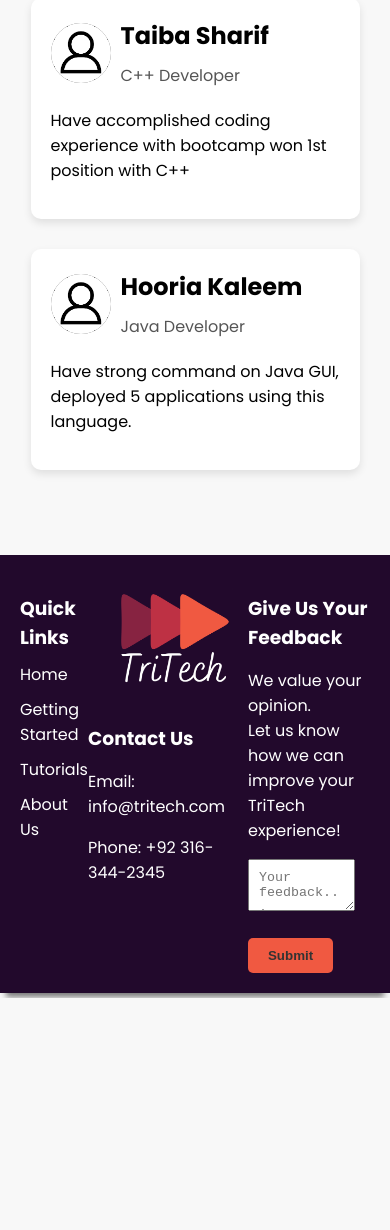
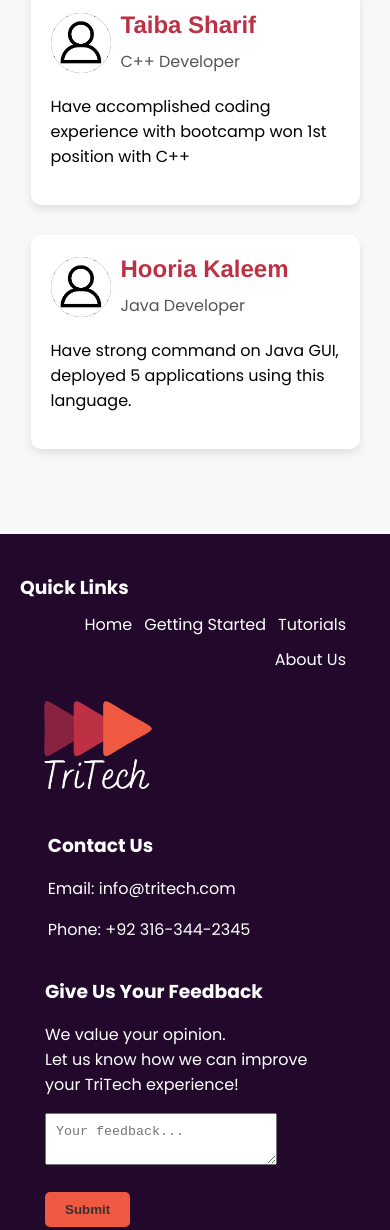
Before and after one commit to aliyabatoolalvi/TriTech, a plain HTML site: page index.html in a window 390 px wide. Shown: the part 2092-3322 px from the top of the page. Before the commit the page ends 3090 px from the top, so only its background shows below. Drawn offline with Linux system fonts and the light colour scheme.

Commit message:
Update style.css

```diff
--- a/style.css
+++ b/style.css
@@ -7,8 +7,6 @@ body{
     display: flex;
     flex-direction: column;
     font-family: 'Poppins', sans-serif;
-
-
 }
 :root{
     --nav: #22092C;
@@ -19,7 +17,6 @@ nav{
     position: sticky;
     top: 0;
     width: 100%;
-
 }
 .navbar {
 
@@ -296,8 +293,8 @@ nav{
     cursor: pointer;
 }
 .image-cutout img {
-    width: 200px;
-    height: 200px;
+    width: 180px;
+    height: 180px;
     object-fit: cover;
 }
 .image-cutout h1 a{
@@ -516,6 +513,8 @@ blockquote{
     font-size: 1.5rem;
     font-weight: bold;
     margin-bottom: 10px;
+    color: #BE3144;
+    font-family:'Franklin Gothic Medium', 'Arial Narrow', Arial, sans-serif;
 }
 
 .developer-role {
@@ -560,6 +559,36 @@ blockquote{
         height: 100px;
         }
 
+        .footer{
+            flex-direction: column;
+            justify-items: center;
+            align-items: center;
+        }
+        .footer-middle{
+            position: relative;
+            left: -46px;
+        }
+        .footer-middle img{
+            position: relative;
+            left: -37px;
+        }
+        .footer-left{
+            position: relative;
+            /* left: -76px; */
+        }
+        .footer-left ul, li{
+            display: flex;
+            flex-direction: row;
+            justify-content: flex-end;
+            flex-wrap: wrap;
+            margin-right: 12px;
+        }
+        .footer-left ul, li{
+        margin-right: 12px;
+        }
+   }
 
+   .banner{
+    color: var(--nav);
 
    }
```
